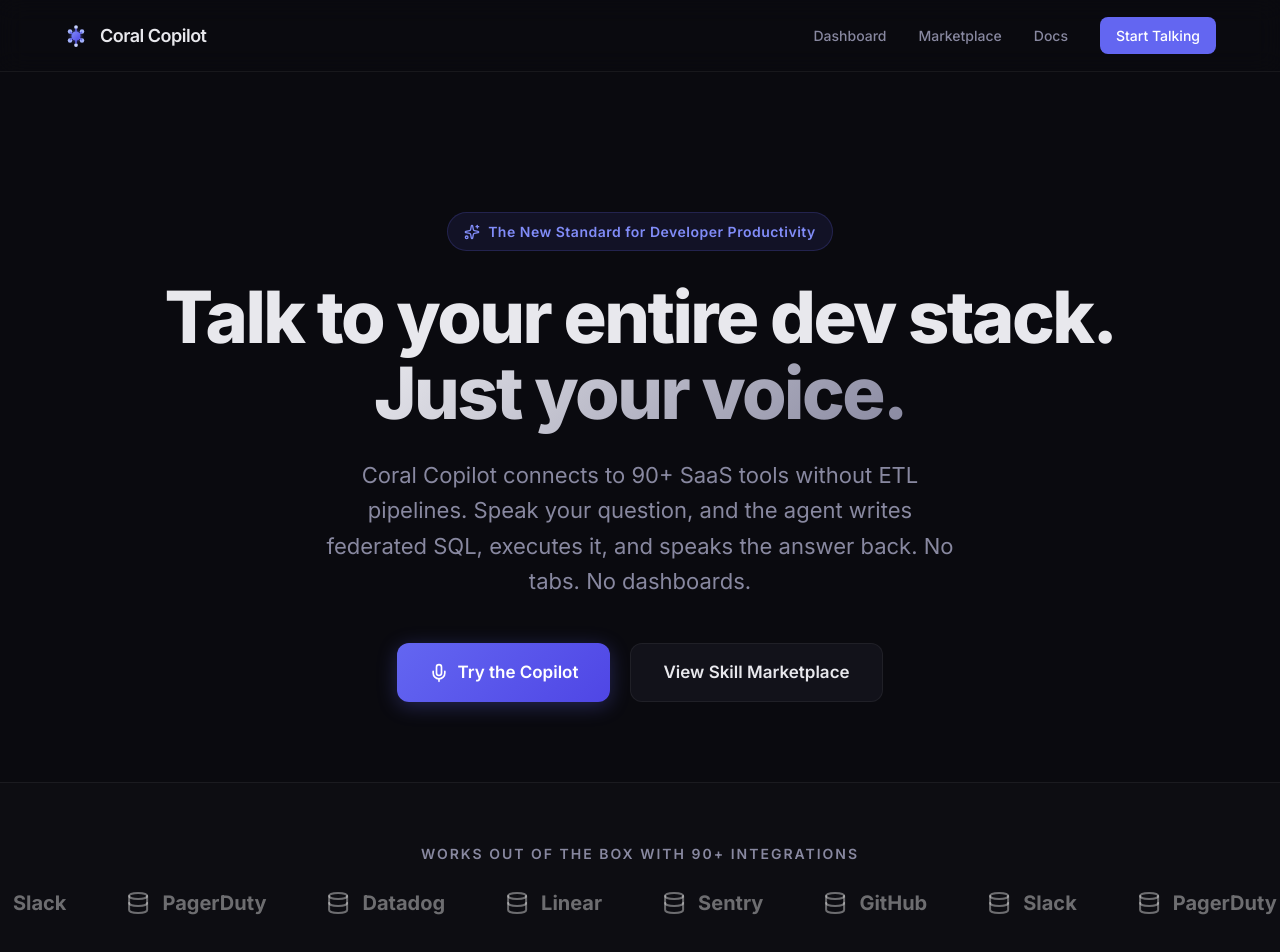
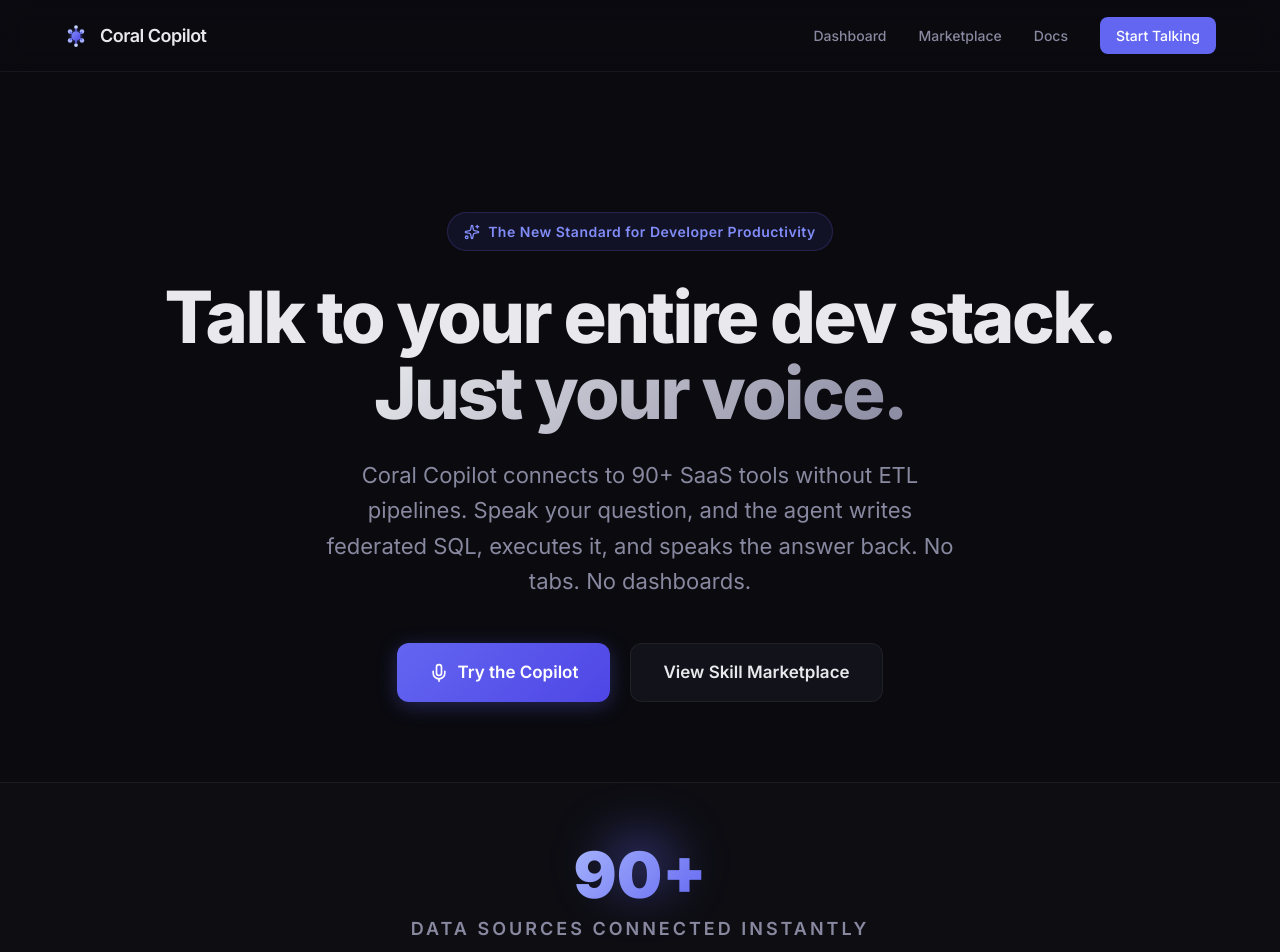
Before and after one commit to abhayguptas/coral-copilot, a Next.js app in the folder frontend/: page / in a window 1280 px wide. Shown: the top 952 px of the page. Built offline with nearby package versions, Linux system fonts and the light colour scheme.

Commit message:
feat(ui): redesign integrations marquee to boldly highlight 90+ data sources

```diff
--- a/frontend/app/page.tsx
+++ b/frontend/app/page.tsx
@@ -114,7 +114,11 @@
           animate={{ opacity: 1 }}
           transition={{ delay: 0.8, duration: 1 }}
         >
-          <span className={styles.integrationsTitle}>Works out of the box with 90+ Integrations</span>
+          <div className={styles.highlightContainer}>
+            <div className={styles.highlightGlow}></div>
+            <h2 className={styles.highlightNumber}>90+</h2>
+            <p className={styles.highlightText}>Data Sources Connected Instantly</p>
+          </div>
           <div className={styles.marquee}>
             <div className={styles.marqueeContent}>
               {[...integrations, ...integrations].map((item, idx) => (
--- a/frontend/app/styles/Home.module.css
+++ b/frontend/app/styles/Home.module.css
@@ -116,12 +116,44 @@
   gap: 24px;
 }
 
-.integrationsTitle {
-  font-size: 14px;
+.highlightContainer {
+  display: flex;
+  flex-direction: column;
+  align-items: center;
+  margin-bottom: 24px;
+  position: relative;
+}
+
+.highlightGlow {
+  position: absolute;
+  width: 150px;
+  height: 80px;
+  background: radial-gradient(circle, rgba(99, 102, 241, 0.4) 0%, transparent 70%);
+  filter: blur(20px);
+  z-index: 0;
+  top: -20px;
+}
+
+.highlightNumber {
+  font-size: 64px;
+  font-weight: 900;
+  background: linear-gradient(135deg, #a5b4fc, #6366f1);
+  -webkit-background-clip: text;
+  -webkit-text-fill-color: transparent;
+  line-height: 1;
+  margin-bottom: 8px;
+  z-index: 1;
+  position: relative;
+}
+
+.highlightText {
+  font-size: 18px;
   text-transform: uppercase;
-  letter-spacing: 2px;
+  letter-spacing: 3px;
   color: var(--text-secondary);
   font-weight: 600;
+  z-index: 1;
+  position: relative;
 }
 
 .marquee {
@@ -301,8 +333,6 @@
   position: relative;
 }
 
-
-
 .stepCard {
   background: var(--bg-surface);
   border: 1px solid var(--border);
```
